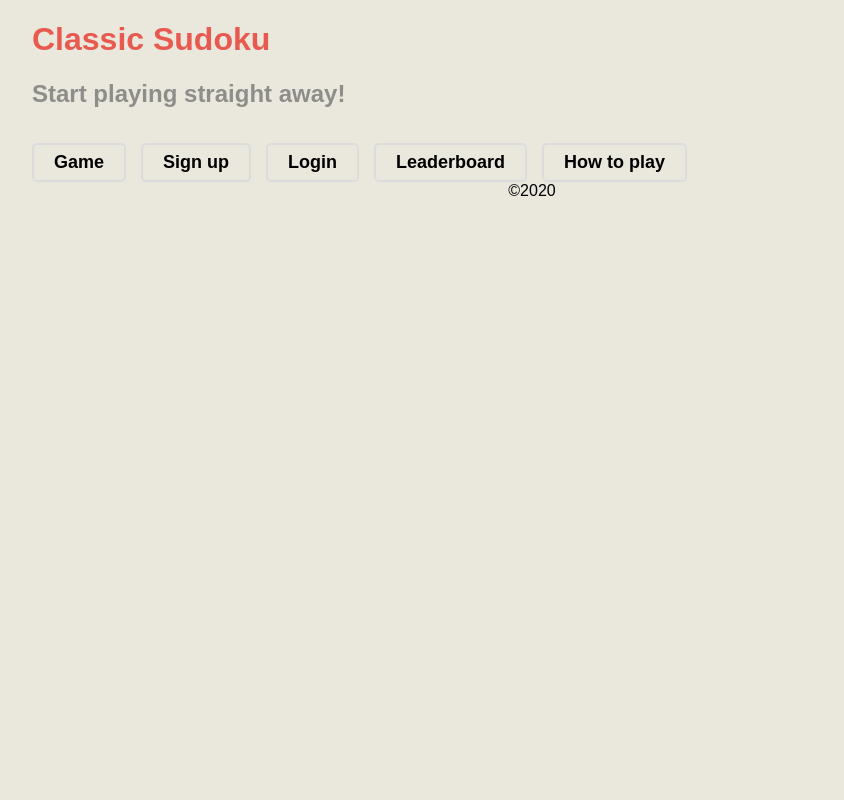
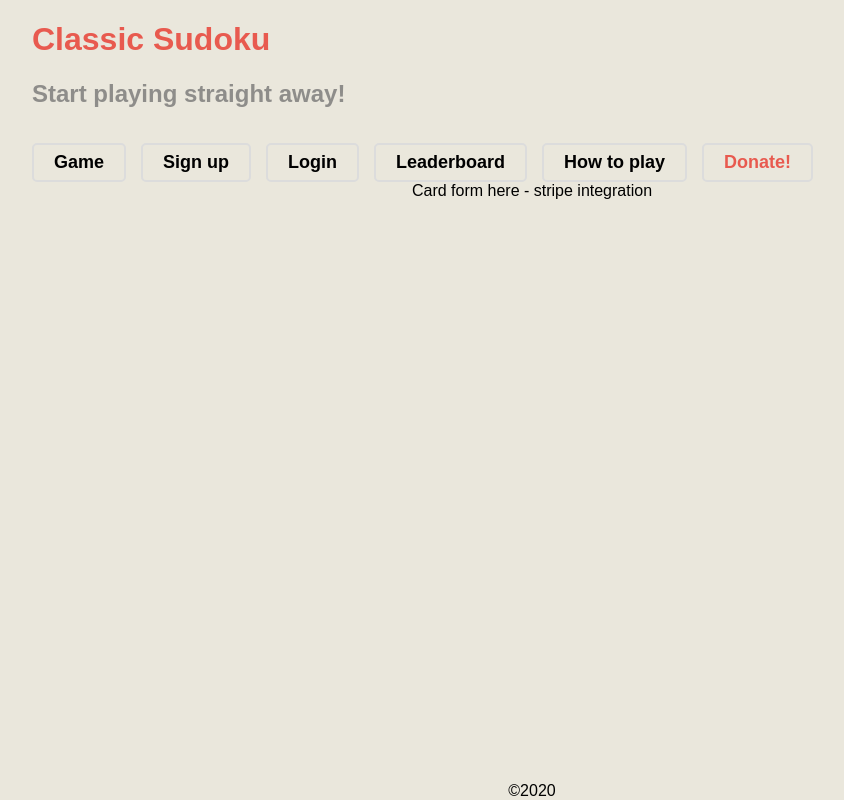
Before and after one commit to pprob/full_stack_sudoku, a React (Create React App) app in the folder client/: page /donate in a window 1280 px wide. Shown: the whole page, without its empty margins (108-952 px from the left). Built offline with nearby package versions, Linux system fonts and the light colour scheme; no server answers.

Commit message:
feat: updates

```diff
--- /dev/null
+++ b/client/src/components/CardForm.js
@@ -0,0 +1,10 @@
+import React from 'react'
+
+const CardForm = props => {
+
+  return (
+    <div>Card form here - stripe integration</div>
+  )
+}
+
+export default CardForm
--- /dev/null
+++ b/client/src/components/DonatePage.js
@@ -0,0 +1,12 @@
+import React from 'react'
+import CardForm from './CardForm'
+
+const DonatePage = props => {
+
+  return (
+    <div className='app-body'>
+      <div className='app-container'><CardForm /></div>
+      </div>
+  )
+}
+export default DonatePage
--- a/client/src/components/Navbar.js
+++ b/client/src/components/Navbar.js
@@ -29,6 +29,9 @@ const Navbar = (props) => {
           <li className='list-item'>
             <NavLink to='/how-to-play' className='nav-link' activeClassName='selected'>How to play</NavLink>
           </li>
+          <li className='list-item'>
+            <NavLink to='/donate' className='nav-link' activeClassName='selected'>Donate!</NavLink>
+          </li>
         </ul>
       </div>
     </div>
--- a/client/src/routers/AppRouter.js
+++ b/client/src/routers/AppRouter.js
@@ -8,6 +8,7 @@ import Signup from "../components/Signup";
 import Login from "../components/Login";
 import ProfilePage from "../components/ProfilePage";
 import HelpLayout from '../components/HelpLayout'
+import DonatePage from '../components/DonatePage'
 import "../styles/App.css";
 
 
@@ -29,7 +30,6 @@ const AppRouter = () => {
   }
   useEffect(() => {
     isLoggedIn()
-
   })
 
   return (
@@ -42,6 +42,7 @@ const AppRouter = () => {
           <Route path="/login" component={Login} />
           <Route path='/profile' render={(props) => <ProfilePage {...props} loggedIn={isAuth}/>}/>
           <Route path='/how-to-play' component={HelpLayout}/>
+          <Route path='/donate' component={DonatePage}/>
         </Switch>
         <Footer />
       </div>
```
